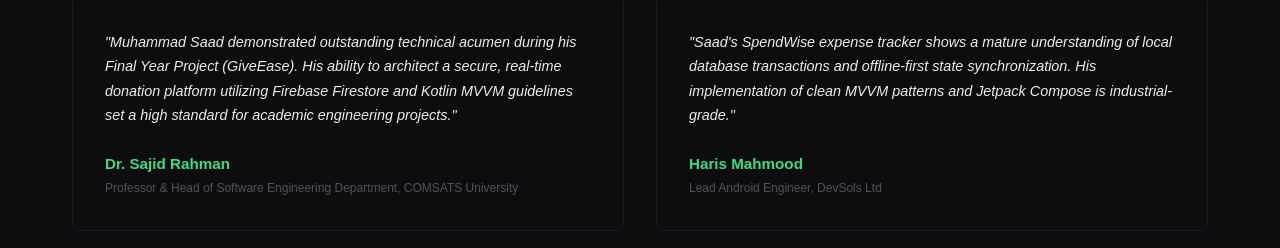
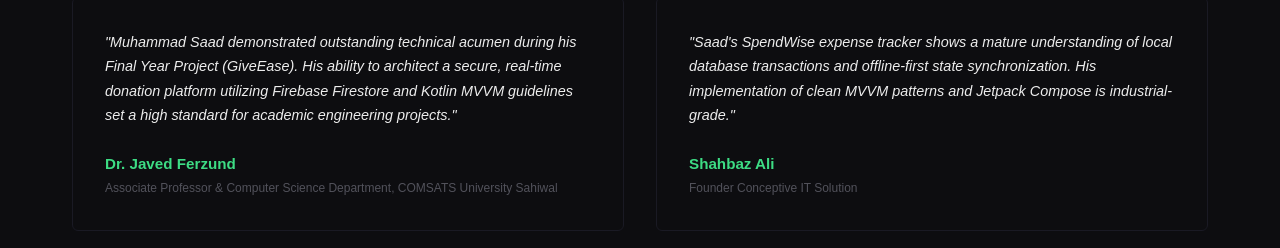
Before and after one commit to chsaad-dev/Portfolio, a plain HTML site: page index.html in a window 1280 px wide. Shown: the part 7465-7713 px from the top of the page. Drawn offline with nearby package versions, Linux system fonts and the light colour scheme.

Commit message:
Update testimonials in index.html with new references

```diff
--- a/index.html
+++ b/index.html
@@ -771,8 +771,8 @@
             <div class="testimonial-card reveal">
                 <p class="testimonial-quote">"Muhammad Saad demonstrated outstanding technical acumen during his Final Year Project (GiveEase). His ability to architect a secure, real-time donation platform utilizing Firebase Firestore and Kotlin MVVM guidelines set a high standard for academic engineering projects."</p>
                 <div class="testimonial-author">
-                    <span class="testimonial-name">Dr. Sajid Rahman</span>
-                    <span class="testimonial-title">Professor &amp; Head of Software Engineering Department, COMSATS University</span>
+                    <span class="testimonial-name">Dr. Javed Ferzund</span>
+                    <span class="testimonial-title">Associate Professor &amp; Computer Science Department, COMSATS University Sahiwal</span>
                 </div>
             </div>
 
@@ -780,8 +780,8 @@
             <div class="testimonial-card reveal">
                 <p class="testimonial-quote">"Saad's SpendWise expense tracker shows a mature understanding of local database transactions and offline-first state synchronization. His implementation of clean MVVM patterns and Jetpack Compose is industrial-grade."</p>
                 <div class="testimonial-author">
-                    <span class="testimonial-name">Haris Mahmood</span>
-                    <span class="testimonial-title">Lead Android Engineer, DevSols Ltd</span>
+                    <span class="testimonial-name">Shahbaz Ali</span>
+                    <span class="testimonial-title">Founder Conceptive IT Solution</span>
                 </div>
             </div>
         </div>
```
Also changed, not shown: 1 other file.
